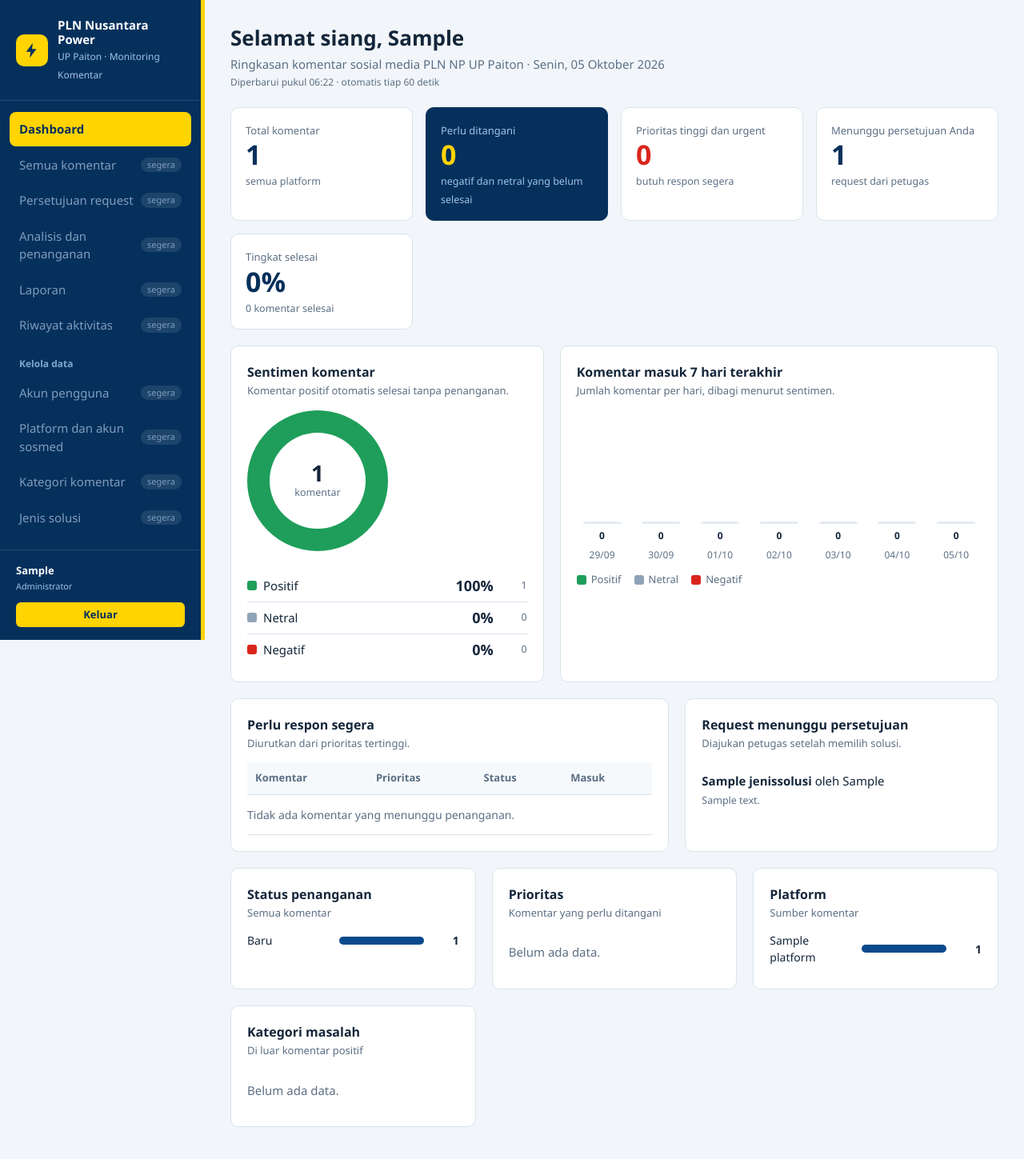
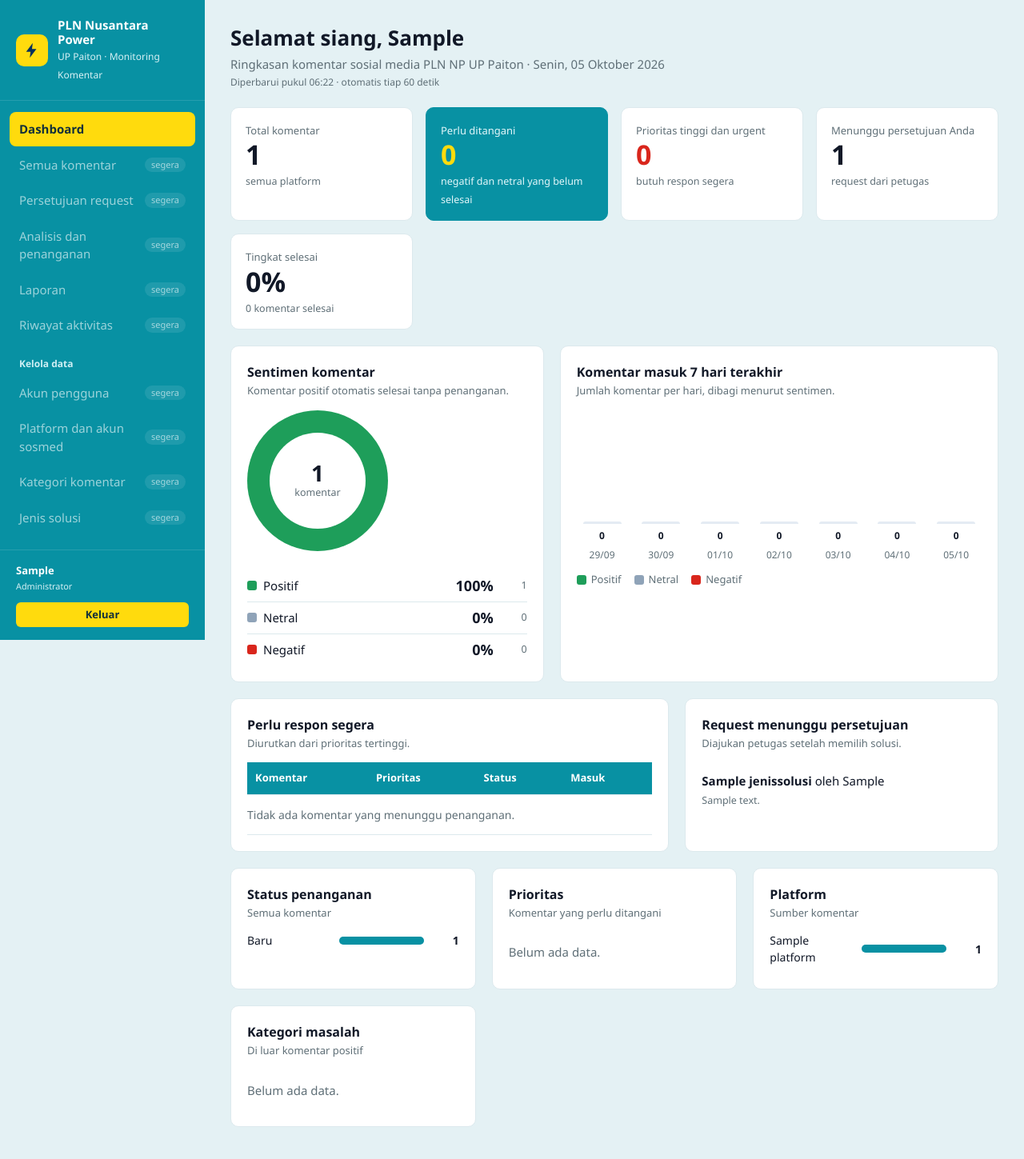
Before and after one commit to prsheilaa/SocialCare, a Django app: page /dashboard/admin/ in a window 1280 px wide. Shown: the whole page at 80% size. Run offline with Django 5.2, Linux system fonts and the light colour scheme; a user stored in the database is signed in; tables that the repository leaves empty hold one stand-in row (values such as "Sample post").

Commit message:
new color design

```diff
--- a/static/css/base.css
+++ b/static/css/base.css
@@ -1,7 +1,8 @@
 :root{
-  --biru:#0A4A8C;--navy:#06305C;--cyan:#00A2B9;--kuning:#FFD400;
+  --biru:#0891A3;--navy:#12303A;--cyan:#0891A3;--kuning:#FFDB0D;
   --merah:#D9261C;--hijau:#1E9E5A;--abu:#8FA3B8;
-  --bg:#F2F6FA;--teks:#14263A;--line:#D8E2EC;--redup:#5b6f84;
+  --bg:#E4F1F4;--teks:#111827;--line:#DCE9ED;--redup:#5F6F77;
+        --teal:#0891A3;--teal-gelap:#067A8A;
 }
 *{box-sizing:border-box}
 body{margin:0;font:15px/1.5 "Segoe UI",system-ui,sans-serif;color:var(--teks);background:var(--bg)}
@@ -19,14 +20,15 @@ p{margin:0}
 /* logo dan merek (dipakai sidebar dan halaman login) */
 .brand{display:flex;gap:12px;align-items:center;padding:22px 20px;border-bottom:1px solid #ffffff1f}
 .brand b{display:block;line-height:1.2}
-.brand small{color:#9fc3e6;font-size:12px}
-.logo{width:40px;height:40px;border-radius:10px;background:var(--kuning);display:grid;place-items:center;flex:none}
+.brand small{color:#D7F1F5;font-size:12px}
+.logo{width:40px;height:40px;border-radius:10px;background:var(--kuning);display:grid;place-items:center;flex:none;overflow:hidden}
+.logo img{width:100%;height:100%;object-fit:cover;display:block}
 
 /* tombol dan formulir */
 .btn{display:inline-block;background:var(--biru);color:#fff;border:0;border-radius:6px;padding:9px 18px;font:inherit;cursor:pointer}
-.btn:hover{background:var(--navy)}
+.btn:hover{background:var(--teal-gelap)}
 .btn.kuning{background:var(--kuning);color:var(--navy);font-weight:700}
-.btn.kuning:hover{background:#e6bf00}
+.btn.kuning:hover{background:#F0CC00}
 .btn.kecil{padding:6px 12px;font-size:13px;width:100%}
 input{width:100%;padding:10px 12px;border:1px solid #b9c8d8;border-radius:6px;font:inherit;background:#fff}
 label{display:block;font-weight:600;margin:14px 0 4px}
@@ -40,7 +42,7 @@ input:focus,.btn:focus-visible,a:focus-visible,button:focus-visible{outline:3px
 .kosong{color:var(--redup);padding:14px 0}
 table{width:100%;border-collapse:collapse;font-size:14px}
 th,td{text-align:left;padding:10px;border-bottom:1px solid var(--line);vertical-align:top}
-th{color:var(--redup);font-weight:600;font-size:13px;background:#F6F9FC}
+th{color:#fff;font-weight:600;font-size:13px;background:var(--teal)}
 td small{color:var(--redup)}
 .item-list>div{padding:12px 0;border-bottom:1px solid var(--line)}
 .item-list>div:last-child{border:0}
@@ -48,12 +50,12 @@ td small{color:var(--redup)}
 
 /* label sentimen, prioritas, dan status */
 .tag{display:inline-block;padding:2px 10px;border-radius:99px;font-size:12px;font-weight:600;background:#E4EBF3;color:var(--navy);white-space:nowrap}
-.positif,.selesai,.disetujui{background:#D6F2E3;color:#0f6b3b}
+th{color:#fff;font-weight:600;font-size:13px;background:var(--teal)}
 .negatif,.urgent,.ditolak{background:#FBDAD7;color:#9d1a12}
-.tinggi,.menunggu,.pending{background:#FFF0B3;color:#6b5600}
-.sedang,.dianalisis{background:#D4EEF3;color:#00606e}
-.baru{background:#DCE8FA;color:var(--biru)}
-.ditindaklanjuti{background:#E8DEFA;color:#4a2a8c}
+.tinggi,.menunggu,.pending{background:#FFE9CC;color:#B85F00}
+.sedang,.dianalisis{background:#D5EFF3;color:#06707F}
+.baru{background:#E3EEF1;color:#067A8A}
+.ditindaklanjuti{background:#FFF4B8;color:#7A6200}
 
 @media(max-width:800px){
   .app{flex-direction:column}
--- a/static/css/dashboard.css
+++ b/static/css/dashboard.css
@@ -2,10 +2,10 @@
 .kpis{display:grid;gap:16px;grid-template-columns:repeat(auto-fit,minmax(185px,1fr));margin-bottom:20px}
 .kpi{background:#fff;border:1px solid var(--line);border-radius:10px;padding:16px 18px}
 .kpi span{color:var(--redup);font-size:13px}
-.kpi b{display:block;font-size:34px;line-height:1.2;color:var(--navy)}
+.kpi b{display:block;font-size:34px;line-height:1.2;color:var(--teks)}
 .kpi small{color:var(--redup)}
-.kpi.hl{background:var(--navy);border-color:var(--navy)}
-.kpi.hl span,.kpi.hl small{color:#9fc3e6}
+.kpi.hl{background:var(--teal);border-color:var(--teal)}
+.kpi.hl span,.kpi.hl small{color:#E3F7FA}
 .kpi.hl b{color:var(--kuning)}
 .kpi.warn b{color:var(--merah)}
 
@@ -56,25 +56,5 @@
 .bar i{display:block;height:10px;border-radius:6px;background:var(--biru);transition:width .8s ease}
 .bar b{text-align:right}
 
-/* kepala kartu antrian prioritas */
-.antrian h2{font-size:18px}
-.ah{display:flex;justify-content:space-between;align-items:flex-start;gap:16px}
-.ah .sub{max-width:520px;margin-bottom:14px}
-.ah-aksi{display:flex;gap:8px;flex:none}
-.ikon{width:38px;height:38px;border-radius:10px;display:grid;place-items:center;background:#E4EBF3;color:var(--navy);text-decoration:none;transition:background .15s,color .15s}
-.ikon:hover{background:#d3deea}
-.ikon.on{background:var(--navy);color:#fff}
-.ah-filter{display:flex;align-items:center;justify-content:space-between;gap:12px;flex-wrap:wrap;margin-bottom:16px}
-.chips{display:flex;gap:8px;flex-wrap:wrap}
-.chip{padding:6px 14px;border-radius:99px;background:#E4EBF3;color:var(--redup);font-size:13px;font-weight:600;text-decoration:none;white-space:nowrap;transition:background .15s,color .15s}
-.chip span{font-weight:600}
-a.chip:hover{background:#d3deea;color:var(--navy)}
-.chip.on{background:var(--navy);color:#fff}
-.cari{display:flex;align-items:center;gap:8px;flex:1;min-width:220px;max-width:340px;margin:0;padding:0 12px;background:var(--bg);border:1px solid var(--line);border-radius:10px;color:var(--redup);font-weight:400}
-.cari:focus-within{border-color:var(--cyan);box-shadow:0 0 0 3px #00a2b933}
-.cari input{border:0;background:transparent;padding:9px 0;outline:0;font-size:14px;color:var(--teks)}
-.cari input:focus{outline:0}
-@media(max-width:600px){.ah{flex-direction:column-reverse}.cari{max-width:none}}
-
 @media(max-width:1000px){.row2,.dua,.row2.sama{grid-template-columns:1fr}}
 @media(prefers-reduced-motion:reduce){.stack,.bar i{transition:none}}
--- a/static/css/login.css
+++ b/static/css/login.css
@@ -5,11 +5,11 @@
   border-right:8px solid var(--kuning);
 }
 .hero h1{font-size:42px;line-height:1.15;max-width:520px}
-.hero p{color:#bcd6f0;max-width:430px;margin-top:14px;font-size:16px}
+.hero p{color:#E3F7FA;max-width:430px;margin-top:14px;font-size:16px}
 .hero .brand{padding:0;border:0}
 .hero .fakta{display:flex;gap:28px;flex-wrap:wrap}
 .hero .fakta b{display:block;font-size:26px;color:var(--kuning)}
-.hero .fakta span{color:#bcd6f0;font-size:13px}
+.hero .fakta span{color:#E3F7FA;font-size:13px}
 .form-wrap{display:flex;align-items:center;justify-content:center;padding:30px}
 .form-wrap form{width:100%;max-width:350px}
 .form-wrap h2{font-size:24px;margin:0 0 4px}
--- a/static/css/sidebar.css
+++ b/static/css/sidebar.css
@@ -1,18 +1,18 @@
 .side{
-  width:256px;flex:none;background:var(--navy);color:#fff;
+  width:256px;flex:none;background:var(--teal);color:#fff;
   position:sticky;top:0;height:100vh;display:flex;flex-direction:column;
-  border-right:5px solid var(--kuning);
+  border-right:0;
 }
 .menu{flex:1;overflow:auto;padding:14px 12px}
-.menu h4{margin:18px 12px 6px;font-size:12px;font-weight:600;color:#7fa6cf}
-.item{display:flex;justify-content:space-between;align-items:center;padding:10px 12px;border-radius:8px;color:#d6e6f7;text-decoration:none;margin-bottom:2px}
-a.item:hover{background:#ffffff14}
+.menu h4{margin:18px 12px 6px;font-size:12px;font-weight:600;color:#CFEFF4}
+.item{display:flex;justify-content:space-between;align-items:center;padding:10px 12px;border-radius:8px;color:#fff;text-decoration:none;margin-bottom:2px}
+a.item:hover{background:#ffffff26}
 .item.on{background:var(--kuning);color:var(--navy);font-weight:700}
-.item.off{color:#7f9dbd;cursor:not-allowed}
+.item.off{color:#ffffff99;}
 .item em{font-style:normal;font-size:11px;background:#ffffff18;padding:1px 8px;border-radius:99px}
 .me{padding:16px 20px;border-top:1px solid #ffffff1f;font-size:13px}
 .me b{display:block}
-.me small{color:#9fc3e6}
+.me small{color:#D7F1F5}
 .me form{margin-top:10px}
 
 /* bilah atas dan latar gelap: hanya tampil di ponsel */
@@ -25,12 +25,12 @@ a.item:hover{background:#ffffff14}
   }
   .menu-open .side{transform:none}
   .overlay{
-    display:block;position:fixed;inset:0;background:#06305c99;z-index:20;
+    display:block;position:fixed;inset:0;background:#06404a99;z-index:20;
     opacity:0;pointer-events:none;transition:opacity .25s ease;
   }
   .menu-open .overlay{opacity:1;pointer-events:auto}
   .topbar-m{
-    display:flex;align-items:center;gap:12px;background:var(--navy);color:#fff;
+    display:flex;align-items:center;gap:12px;background:var(--teal);color:#fff;
     padding:12px 16px;border-bottom:4px solid var(--kuning);position:sticky;top:0;z-index:10;
   }
   .topbar-m button{background:transparent;border:1px solid #ffffff55;color:#fff;border-radius:6px;padding:6px 12px;font:inherit;cursor:pointer}
```
Also changed, not shown: static/img/PLN.JPG (added).
